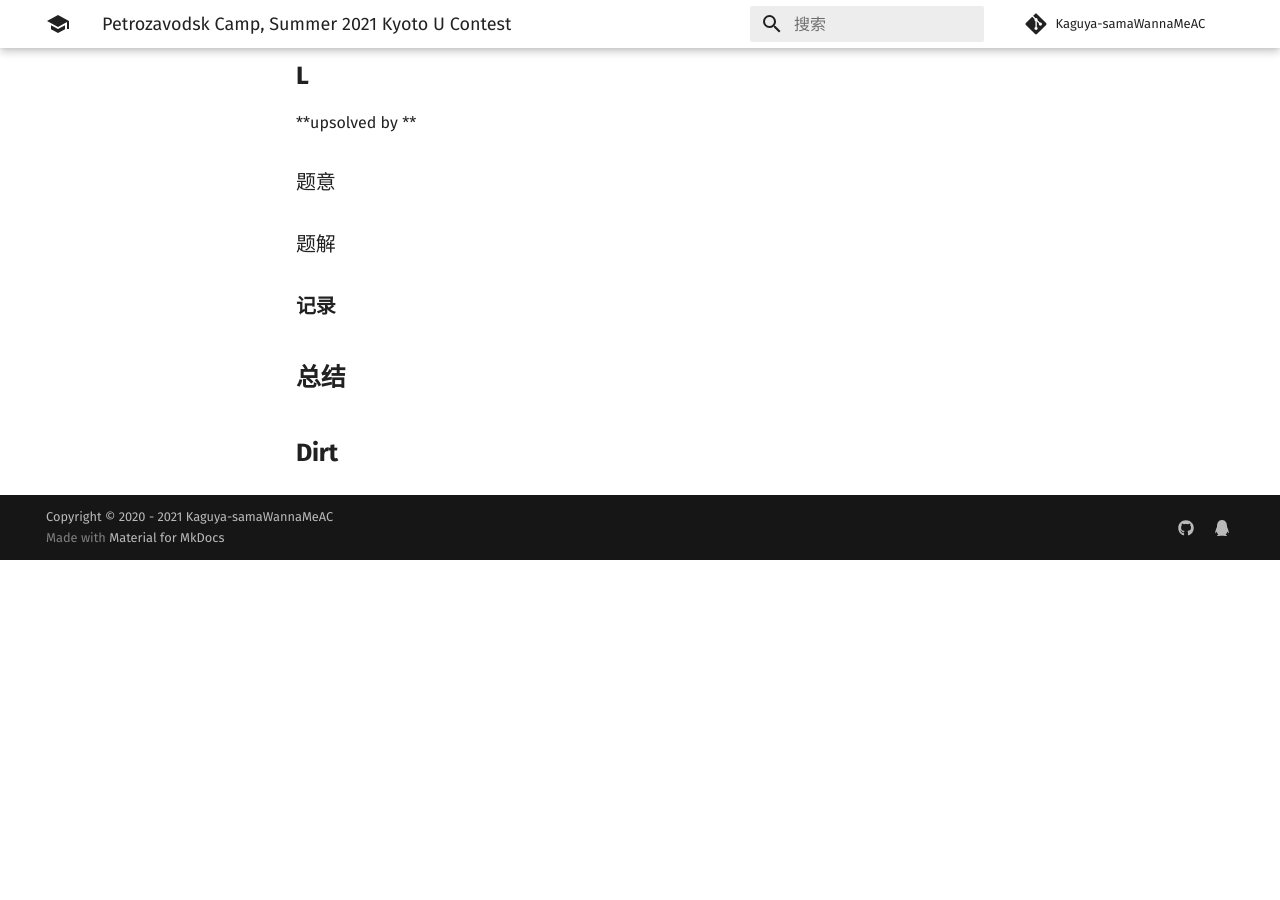
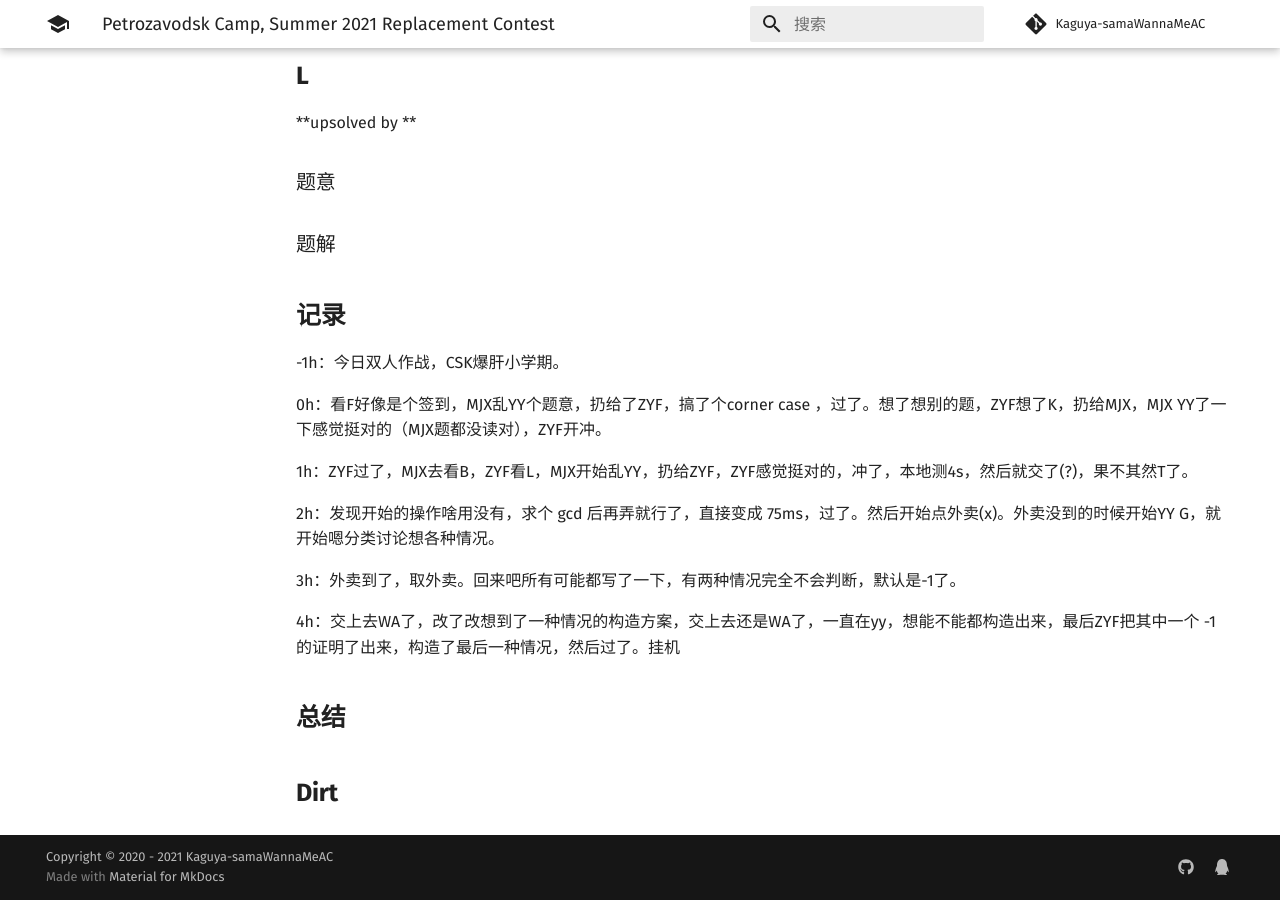
Before and after one commit to Kaguya-samaWannaMeAC/kaguya-samawannameac.github.io, an MkDocs documentation site: the page built from docs/contest/2021-08-29 PtzCamp2021 Day6.md, in a window 1280 px wide and 900 px high, scrolled down 2964 px. Built offline with MkDocs 1.6.1 and Material for MkDocs 9.7.7, drawn with Linux system fonts in a browser that asks for light colours; comment, search, counter and statistics services are not loaded; before the commit the page ends 3524 px from its top, so only the background shows below that; some of the changed text lies outside the part shown.

Commit message:
毛营后两场

```diff
--- a/docs/contest/2021-08-29 PtzCamp2021 Day6.md
+++ b/docs/contest/2021-08-29 PtzCamp2021 Day6.md
@@ -1,8 +1,8 @@
-# [Petrozavodsk Camp, Summer 2021 Kyoto U Contest](https://official.contest.yandex.com/ptz-summer-2021/contest/28823nter)
+# [Petrozavodsk Camp, Summer 2021 Replacement Contest](https://official.contest.yandex.com/ptz-summer-2021/contest/28863/enter)
 
 | 排名  | 当场过题数 | 至今过题数 | 总题数 |
 | ----- | ---------- | ---------- | ------ |
-| 55/90 | 6          | 6          | 13     |
+| 32/59 | 4          | 4          | 12     |
 
 ## **A**
 
@@ -148,9 +148,19 @@
 
 
 
-### **记录**
+## **记录**
 
+-1h：今日双人作战，CSK爆肝小学期。
 
+0h：看F好像是个签到，MJX乱YY个题意，扔给了ZYF，搞了个corner case ，过了。想了想别的题，ZYF想了K，扔给MJX，MJX YY了一下感觉挺对的（MJX题都没读对），ZYF开冲。
+
+1h：ZYF过了，MJX去看B，ZYF看L，MJX开始乱YY，扔给ZYF，ZYF感觉挺对的，冲了，本地测4s，然后就交了(?)，果不其然T了。
+
+2h：发现开始的操作啥用没有，求个 gcd 后再弄就行了，直接变成 75ms，过了。然后开始点外卖(x)。外卖没到的时候开始YY G，就开始嗯分类讨论想各种情况。
+
+3h：外卖到了，取外卖。回来吧所有可能都写了一下，有两种情况完全不会判断，默认是-1了。
+
+4h：交上去WA了，改了改想到了一种情况的构造方案，交上去还是WA了，一直在yy，想能不能都构造出来，最后ZYF把其中一个 -1 的证明了出来，构造了最后一种情况，然后过了。挂机
 
 ## **总结**
 
```
Also changed, not shown: docs/contest/2021-08-30 PtzCamp2021 Day7.md (+11 -1 lines).
